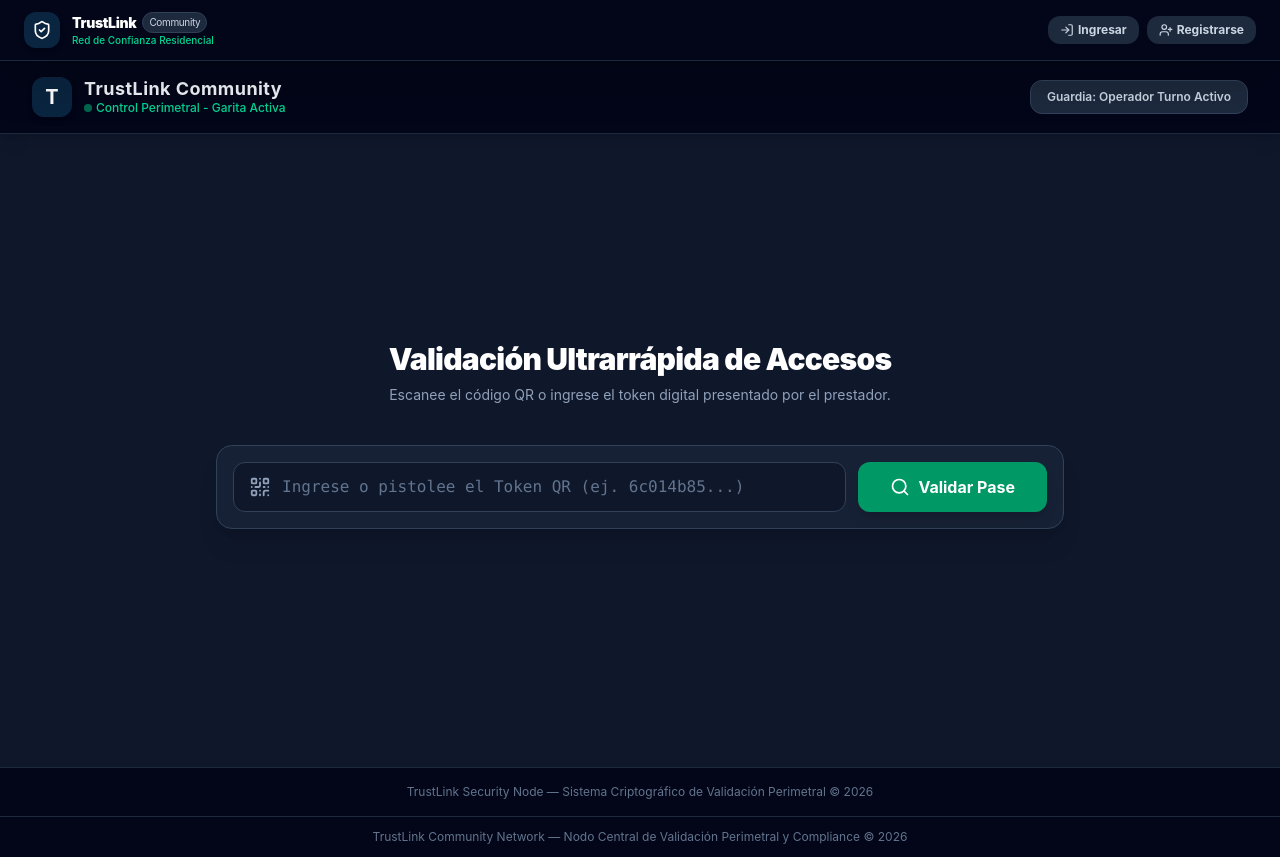
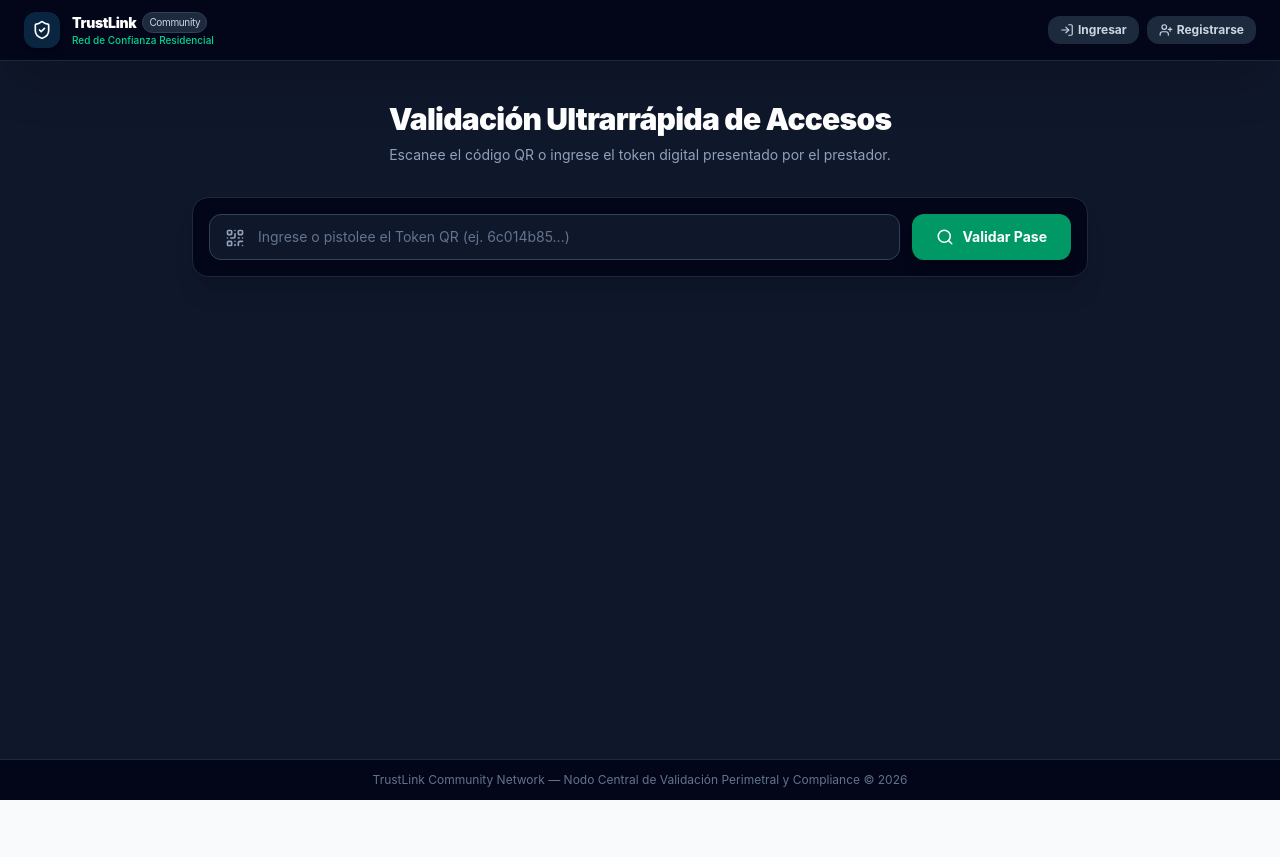
Before and after one commit to drnavia/trustlink-web, a React (Vite) app: page / in a window 1280 px wide. Both pictures are taken after a click on the button "Abrir Garita". After the commit the page ends 800 px from the top, so only its background shows below. Built offline with nearby package versions, Linux system fonts and the light colour scheme.

Commit message:
fix: Eliminación de barra redundante en SecurityScanner y lectura de trustlink_token

```diff
--- a/src/modules/security/SecurityScanner.jsx
+++ b/src/modules/security/SecurityScanner.jsx
@@ -1,23 +1,18 @@
 /**
  * @file SecurityScanner.jsx
- * @description Interfaz ultrarrápida para el personal de seguridad en garita.
- * Permite ingresar o escanear el token QR para validar el acceso en tiempo real contra el backend,
- * mostrando el estado de compliance del prestador, sus datos y los del vehículo.
+ * @description Interfaz ultrarrápida para validación de pases QR en garita conectada al backend de TrustLink.
  * @location /trustlink-web/src/modules/security/SecurityScanner.jsx
  */
 
 import React, { useState } from 'react';
-import { ShieldCheck, QrCode, Search, CheckCircle2, XCircle, Car, User } from 'lucide-react';
-import { useBranding } from '../branding/BrandingContext';
+import { QrCode, Search, CheckCircle2, XCircle, Car, User, ShieldCheck, AlertCircle } from 'lucide-react';
 
 export default function SecurityScanner() {
-  const { brand } = useBranding();
   const [qrToken, setQrToken] = useState('');
   const [loading, setLoading] = useState(false);
   const [scanResult, setScanResult] = useState(null);
   const [errorMsg, setErrorMsg] = useState('');
 
-  // Función para ejecutar la petición real de validación al backend (/api/v1/passes/verify)
   const handleVerifyPass = async (e) => {
     e.preventDefault();
     if (!qrToken.trim()) return;
@@ -27,14 +22,16 @@ export default function SecurityScanner() {
     setErrorMsg('');
 
     try {
+      const token = localStorage.getItem('trustlink_token') || localStorage.getItem('security_token') || '';
       const response = await fetch('http://localhost:4000/api/v1/passes/verify', {
         method: 'POST',
         headers: {
           'Content-Type': 'application/json',
-          'Authorization': `Bearer ${localStorage.getItem('security_token') || ''}`
+          'Authorization': `Bearer ${token}`
         },
         body: JSON.stringify({ qr_token: qrToken.trim() })
       });
+
       const data = await response.json();
 
       if (response.ok && data.authorized) {
@@ -48,144 +45,125 @@ export default function SecurityScanner() {
           error: data.error || 'Pase inexistente, expirado o no autorizado.'
         });
       }
-      setLoading(false);
-
     } catch (error) {
       console.error('Error al verificar pase:', error);
-      setErrorMsg('Error de conexión con el servidor de seguridad de TrustLink (Backend inactivo o puerto incorrecto).');
+      setErrorMsg('Error de conexión con el servidor de seguridad de TrustLink.');
+    } finally {
       setLoading(false);
     }
   };
 
   return (
-    <div className="min-h-[calc(100vh-45px)] bg-slate-900 text-slate-100 font-sans flex flex-col justify-between">
-      {/* Barra Superior Institucional */}
-      <header className="bg-slate-950 border-b border-slate-800 px-8 py-4 flex justify-between items-center shadow-lg">
-        <div className="flex items-center space-x-3">
-          <div
-            className="w-10 h-10 rounded-xl flex items-center justify-center text-white font-bold text-xl shadow-md"
-            style={{ backgroundColor: brand.primaryColor }}
-          >
-            {brand.countryName.charAt(0)}
-          </div>
-          <div>
-            <h1 className="font-bold text-lg leading-tight tracking-wide">{brand.countryName}</h1>
-            <span className="text-xs text-emerald-400 font-medium flex items-center gap-1">
-              <span className="w-2 h-2 rounded-full bg-emerald-500 animate-pulse"></span> Control Perimetral - Garita Activa
-            </span>
-          </div>
-        </div>
-        <div className="text-xs font-semibold bg-slate-800 text-slate-300 px-4 py-2 rounded-xl border border-slate-700">
-          Guardia: Operador Turno Activo
-        </div>
-      </header>
-
-      {/* Contenido Principal / Consola de Escaneo */}
-      <main className="max-w-4xl mx-auto px-6 py-12 w-full flex-grow flex flex-col justify-center">
-        <div className="text-center mb-10">
-          <h2 className="text-3xl font-black tracking-tight text-white mb-2">Validación Ultrarrápida de Accesos</h2>
-          <p className="text-slate-400 text-sm">Escanee el código QR o ingrese el token digital presentado por el prestador.</p>
+    <div className="flex-grow bg-slate-900 text-slate-100 font-sans flex flex-col justify-center px-6 py-10">
+      <main className="max-w-4xl mx-auto w-full">
+        <div className="text-center mb-8">
+          <h2 className="text-3xl font-black tracking-tight text-white mb-2">
+            Validación Ultrarrápida de Accesos
+          </h2>
+          <p className="text-slate-400 text-sm">
+            Escanee el código QR o ingrese el token digital presentado por el prestador.
+          </p>
         </div>
 
-        {/* Input de Búsqueda / Pistola Escáner */}
-        <form onSubmit={handleVerifyPass} className="bg-slate-800/60 p-4 rounded-2xl border border-slate-700 shadow-xl mb-8 flex gap-3">
+        <form
+          onSubmit={handleVerifyPass}
+          className="bg-slate-950 p-4 rounded-2xl border border-slate-800 shadow-xl mb-6 flex flex-col sm:flex-row gap-3"
+        >
           <div className="relative flex-grow">
-            <QrCode className="absolute left-4 top-3.5 text-slate-400" size={22} />
+            <QrCode className="absolute left-4 top-3.5 text-slate-400" size={20} />
             <input
               type="text"
               value={qrToken}
               onChange={(e) => setQrToken(e.target.value)}
               placeholder="Ingrese o pistolee el Token QR (ej. 6c014b85...)"
-              className="w-full pl-12 pr-4 py-3 bg-slate-900 border border-slate-700 rounded-xl text-white placeholder-slate-500 focus:outline-none focus:ring-2 focus:ring-emerald-500 text-base transition-all font-mono"
+              className="w-full pl-12 pr-4 py-3 bg-slate-900 border border-slate-700 rounded-xl text-white placeholder-slate-500 focus:outline-none focus:ring-2 focus:ring-emerald-500 text-sm transition-all"
             />
           </div>
+
           <button
             type="submit"
             disabled={loading}
-            className="bg-emerald-600 hover:bg-emerald-500 text-white font-bold px-8 py-3 rounded-xl transition-all shadow-lg flex items-center gap-2 active:scale-95 disabled:opacity-50 cursor-pointer"
+            className="bg-emerald-600 hover:bg-emerald-500 text-white font-bold px-6 py-3 rounded-xl transition-all shadow-lg flex items-center justify-center gap-2 text-sm active:scale-95 disabled:opacity-50 cursor-pointer shrink-0"
           >
-            <Search size={20} /> {loading ? 'Verificando...' : 'Validar Pase'}
+            <Search size={18} /> {loading ? 'Verificando...' : 'Validar Pase'}
           </button>
         </form>
 
-        {/* Mensaje de Error de Red */}
         {errorMsg && (
-          <div className="bg-rose-950/50 border border-rose-800 text-rose-200 p-4 rounded-xl text-center font-medium mb-6">
-            {errorMsg}
+          <div className="bg-rose-950/50 border border-rose-800 text-rose-200 p-4 rounded-xl text-xs flex items-center gap-2 mb-6">
+            <AlertCircle size={16} className="text-rose-400 shrink-0" />
+            <span>{errorMsg}</span>
           </div>
         )}
 
-        {/* Panel de Resultado de Validación */}
         {scanResult && (
-          <div className={`rounded-2xl p-8 border shadow-2xl transition-all ${
-            scanResult.authorized
-              ? 'bg-emerald-950/30 border-emerald-600/50'
-              : 'bg-rose-950/30 border-rose-600/50'
-          }`}>
-            <div className="flex items-center justify-between pb-6 border-b border-slate-800 mb-6">
-              <div className="flex items-center gap-3">
+          <div
+            className={`rounded-2xl p-6 border shadow-2xl transition-all ${
+              scanResult.authorized
+                ? 'bg-emerald-950/30 border-emerald-600/50'
+                : 'bg-rose-950/30 border-rose-600/50'
+            }`}
+          >
+            <div className="flex items-center justify-between pb-4 border-b border-slate-800/80 mb-5">
+              <div className="flex items-center gap-2.5">
                 {scanResult.authorized ? (
-                  <CheckCircle2 size={40} className="text-emerald-400" />
+                  <>
+                    <CheckCircle2 className="text-emerald-400" size={24} />
+                    <span className="text-base font-black text-emerald-300 tracking-wide">
+                      ACCESO AUTORIZADO
+                    </span>
+                  </>
                 ) : (
-                  <XCircle size={40} className="text-rose-400" />
+                  <>
+                    <XCircle className="text-rose-400" size={24} />
+                    <span className="text-base font-black text-rose-300 tracking-wide">
+                      ACCESO DENEGADO
+                    </span>
+                  </>
                 )}
-                <div>
-                  <h3 className="text-2xl font-black tracking-wide">
-                    {scanResult.authorized ? 'ACCESO AUTORIZADO' : 'ACCESO DENEGADO'}
-                  </h3>
-                  <p className="text-xs text-slate-400">
-                    {scanResult.authorized ? 'Verificación perimetral exitosa y compliance al día.' : scanResult.error}
+              </div>
+            </div>
+
+            {scanResult.authorized && scanResult.details ? (
+              <div className="grid grid-cols-1 md:grid-cols-2 gap-4 text-xs">
+                <div className="bg-slate-950/80 border border-slate-800 p-4 rounded-xl space-y-1.5">
+                  <p className="text-slate-400 uppercase font-bold text-[10px] flex items-center gap-1.5">
+                    <User size={13} className="text-emerald-400" /> Prestador
+                  </p>
+                  <p className="text-sm font-bold text-white">
+                    {scanResult.details.provider_first_name} {scanResult.details.provider_last_name}
+                  </p>
+                  <p className="text-slate-400">DNI: {scanResult.details.provider_dni || 'No registrado'}</p>
+                  <span className="inline-flex items-center gap-1 text-[11px] font-semibold bg-emerald-950 text-emerald-300 px-2.5 py-0.5 rounded border border-emerald-800 mt-1">
+                    <ShieldCheck size={12} /> Compliance Aprobado
+                  </span>
+                </div>
+
+                <div className="bg-slate-950/80 border border-slate-800 p-4 rounded-xl space-y-1.5">
+                  <p className="text-slate-400 uppercase font-bold text-[10px] flex items-center gap-1.5">
+                    <Car size={13} className="text-sky-400" /> Vehículo y Destino
+                  </p>
+                  <p className="text-sm font-bold text-white">
+                    {scanResult.details.brand
+                      ? `${scanResult.details.brand} ${scanResult.details.model || ''} (${scanResult.details.color || 'S/C'})`
+                      : 'Ingreso peatonal / Sin vehículo'}
+                  </p>
+                  {scanResult.details.plate && (
+                    <p className="text-emerald-400 font-mono font-bold">Patente: {scanResult.details.plate}</p>
+                  )}
+                  <p className="text-slate-300">
+                    Destino: Fracción {scanResult.details.fraction_number || '-'} / Lote {scanResult.details.lot_number || '-'}
                   </p>
                 </div>
               </div>
-              <span className={`text-xs font-bold px-3 py-1.5 rounded-full uppercase tracking-wider ${
-                scanResult.authorized ? 'bg-emerald-500/20 text-emerald-300 border border-emerald-500/30' : 'bg-rose-500/20 text-rose-300 border border-rose-500/30'
-              }`}>
-                {scanResult.authorized ? 'Pase Válido' : 'Bloqueado'}
-              </span>
-            </div>
-
-            {scanResult.authorized && scanResult.details && (
-              <div className="grid grid-cols-1 md:grid-cols-2 gap-6 text-sm">
-                {/* Datos del Prestador */}
-                <div className="bg-slate-900/80 p-5 rounded-xl border border-slate-800">
-                  <span className="text-xs font-bold uppercase tracking-wider text-slate-400 flex items-center gap-1.5 mb-3">
-                    <User size={16} className="text-emerald-400" /> Datos del Prestador
-                  </span>
-                  <p className="text-lg font-bold text-white mb-1">
-                    {scanResult.details.provider}
-                  </p>
-                  <p className="text-slate-400 text-xs mb-3">DNI: {scanResult.details.dni}</p>
-                  <span className="inline-block text-xs font-semibold bg-emerald-950 text-emerald-300 px-2.5 py-1 rounded border border-emerald-800">
-                    ✓ Compliance Aprobado
-                  </span>
-                </div>
-
-                {/* Datos del Vehículo y Destino */}
-                <div className="bg-slate-900/80 p-5 rounded-xl border border-slate-800 flex flex-col justify-between">
-                  <div>
-                    <span className="text-xs font-bold uppercase tracking-wider text-slate-400 flex items-center gap-1.5 mb-3">
-                      <Car size={16} className="text-blue-400" /> Vehículo y Destino
-                    </span>
-                    <p className="text-base font-bold text-white mb-1">
-                      {scanResult.details.vehicle}
-                    </p>
-                  </div>
-                  <div className="border-t border-slate-800 pt-3 text-xs text-slate-400 flex justify-between">
-                    <span>Destino: <strong>{scanResult.details.destination}</strong></span>
-                    <span>Autorizado por: <strong>{scanResult.details.authorized_by}</strong></span>
-                  </div>
-                </div>
-              </div>
+            ) : (
+              <p className="text-xs text-rose-200 font-medium">
+                {scanResult.error}
+              </p>
             )}
           </div>
         )}
       </main>
-
-      {/* Pie de página */}
-      <footer className="bg-slate-950 border-t border-slate-800 py-4 text-center text-xs text-slate-500">
-        TrustLink Security Node — Sistema Criptográfico de Validación Perimetral © 2026
-      </footer>
     </div>
   );
 }
```
